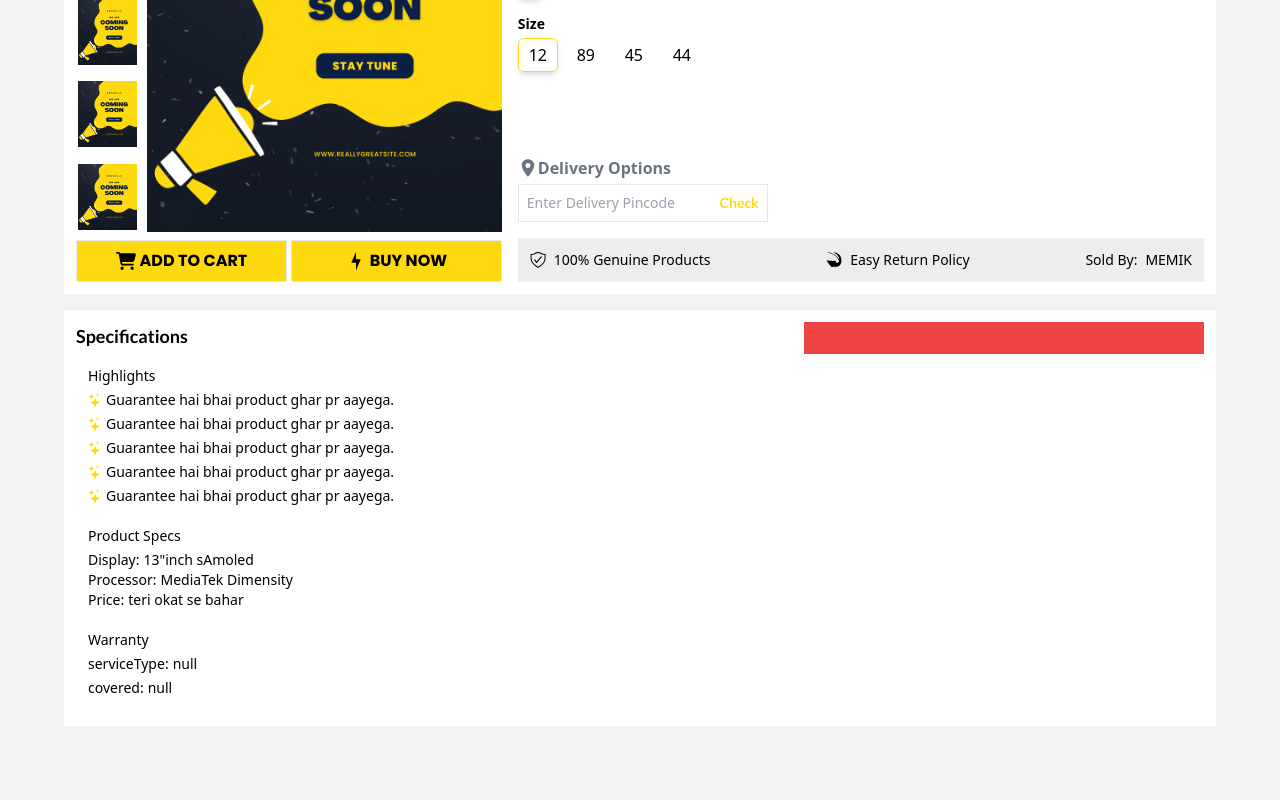
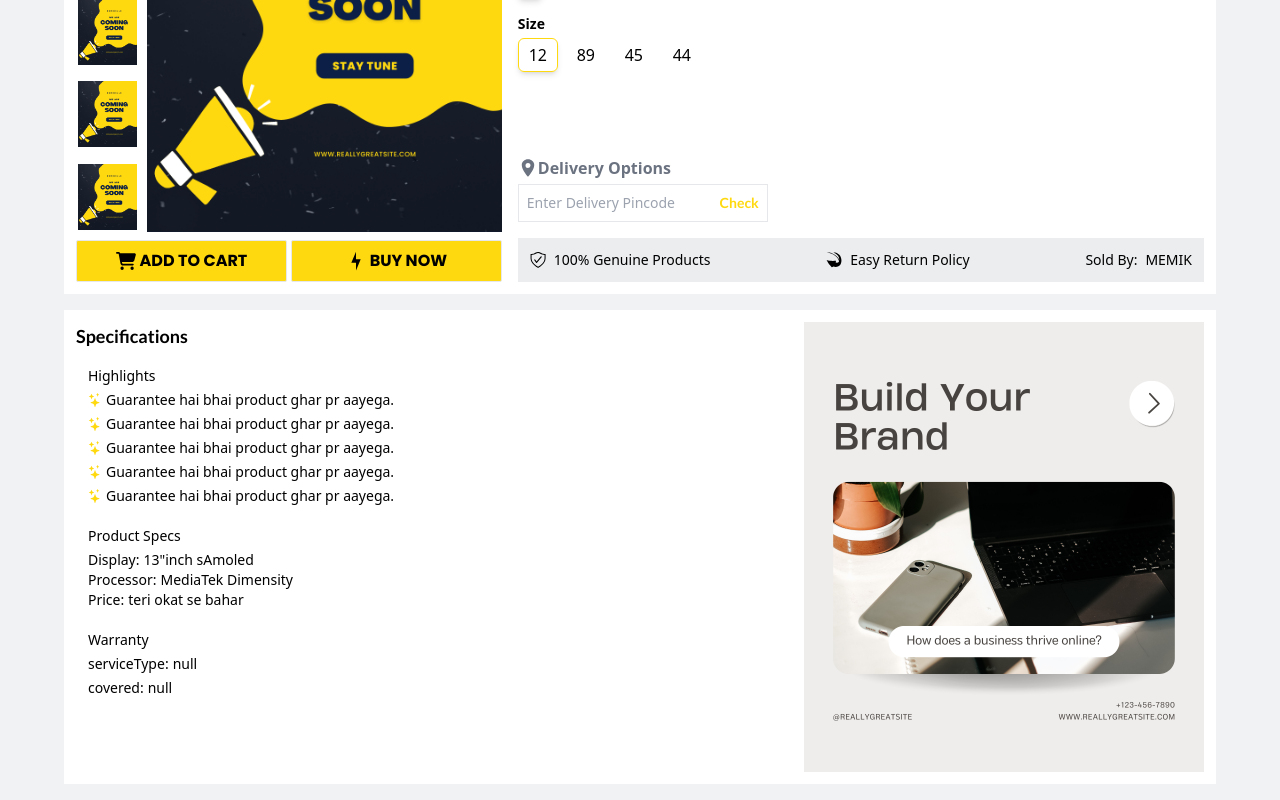
Before and after one commit to mo-amir-code/karteca-frontend, a Next.js app: page /product/435 in a window 1280 px wide. Shown: the part 260-1060 px from the top of the page. Before the commit the page ends 1002 px from the top, so only its background shows below. Built offline with nearby package versions, Linux system fonts and the light colour scheme.

Commit message:
minor change in product details page

```diff
--- a/src/components/productCard/Actions.tsx
+++ b/src/components/productCard/Actions.tsx
@@ -9,7 +9,7 @@ const Actions = () => {
   const [isFavourite, setIsFavourite] = useState(false);
 
   return (
-    <div className="absolute transition-all ease-in-out duration-500 translate-y-[100%] group-hover:translate-y-0 top-0 left-0 w-full h-full flex items-center justify-center bg-black/50">
+    <div className="absolute max-md:hidden z-20 transition-all ease-in-out duration-500 translate-y-[100%] group-hover:translate-y-0 top-0 left-0 w-full h-full flex items-center justify-center bg-black/50">
       <div className="flex items-center justify-center gap-4">
         <div className="w-[22px]">
           {isFavourite ? (
--- a/src/components/productCard/index.tsx
+++ b/src/components/productCard/index.tsx
@@ -6,12 +6,10 @@ import Actions from "./Actions";
 import Link from "next/link";
 
 const ProductCard = () => {
-
-
   return (
+    <Link href={"/product/435"}>
       <div className="flex items-center justify-center select-none">
         <div className="max-w-[216px] max-[460px]:w-[176px] bg-white max-sm:bg-[#F1F2F4] p-2 rounded-xl smooth_transition hover:shadow-md">
-
           {/* Media Area */}
           <div className="w-[200px] max-[460px]:w-[160px] group rounded-lg overflow-hidden relative">
             <Image src={product} alt="product image" />
@@ -19,7 +17,6 @@ const ProductCard = () => {
           </div>
 
           {/* Content Area */}
-        <Link href={"/product/435"} >
           <div className="pt-2 pb-1 flex flex-col items-center justify-center gap-1">
             <h1 className="text-xs font-poppins font-medium hover:text-primary-color smooth_transition">
               {shortProductTitle({ title: "Apple Smartwatch With Apple logo" })}
@@ -37,9 +34,9 @@ const ProductCard = () => {
             </div>
             <Stars stars={4.5} reviews={34} />
           </div>
-        </Link>
         </div>
       </div>
+    </Link>
   );
 };
 
--- a/src/sections/productDetails/ProductSpecifications.tsx
+++ b/src/sections/productDetails/ProductSpecifications.tsx
@@ -3,6 +3,8 @@ import Highlights from "@/components/productDetails/Highlights";
 import Warranty from "../../components/productDetails/Warranty";
 import Specifications from "../../components/productDetails/Specifications";
 import { ProductActionButton } from "./Hero";
+import Image from "next/image";
+import sponsor from "@/assets/productsImage/dummy.png"
 
 const ProductSpecifications = () => {
   return (
@@ -16,7 +18,9 @@ const ProductSpecifications = () => {
           </div>
         </div>
       </div>
-      <div className="w-[400px] max-[900px]:hidden bg-red-500 h-8"></div>
+      <div className="w-[400px] max-[900px]:hidden">
+        <Image src={sponsor} alt="sponsor" />
+      </div>
     </div>
   );
 };
```
Lines whose indentation alone changed are shown as unchanged.
